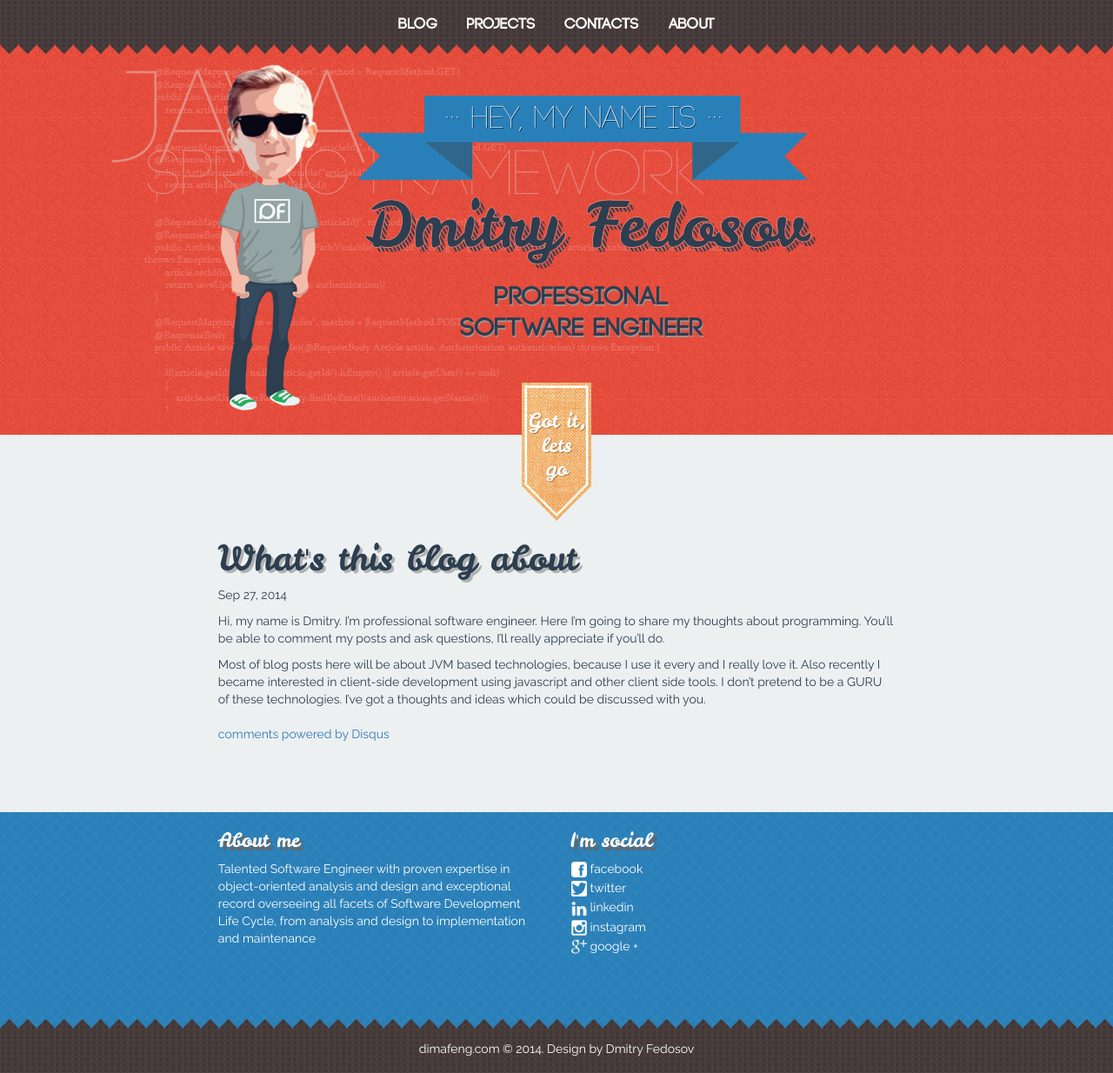
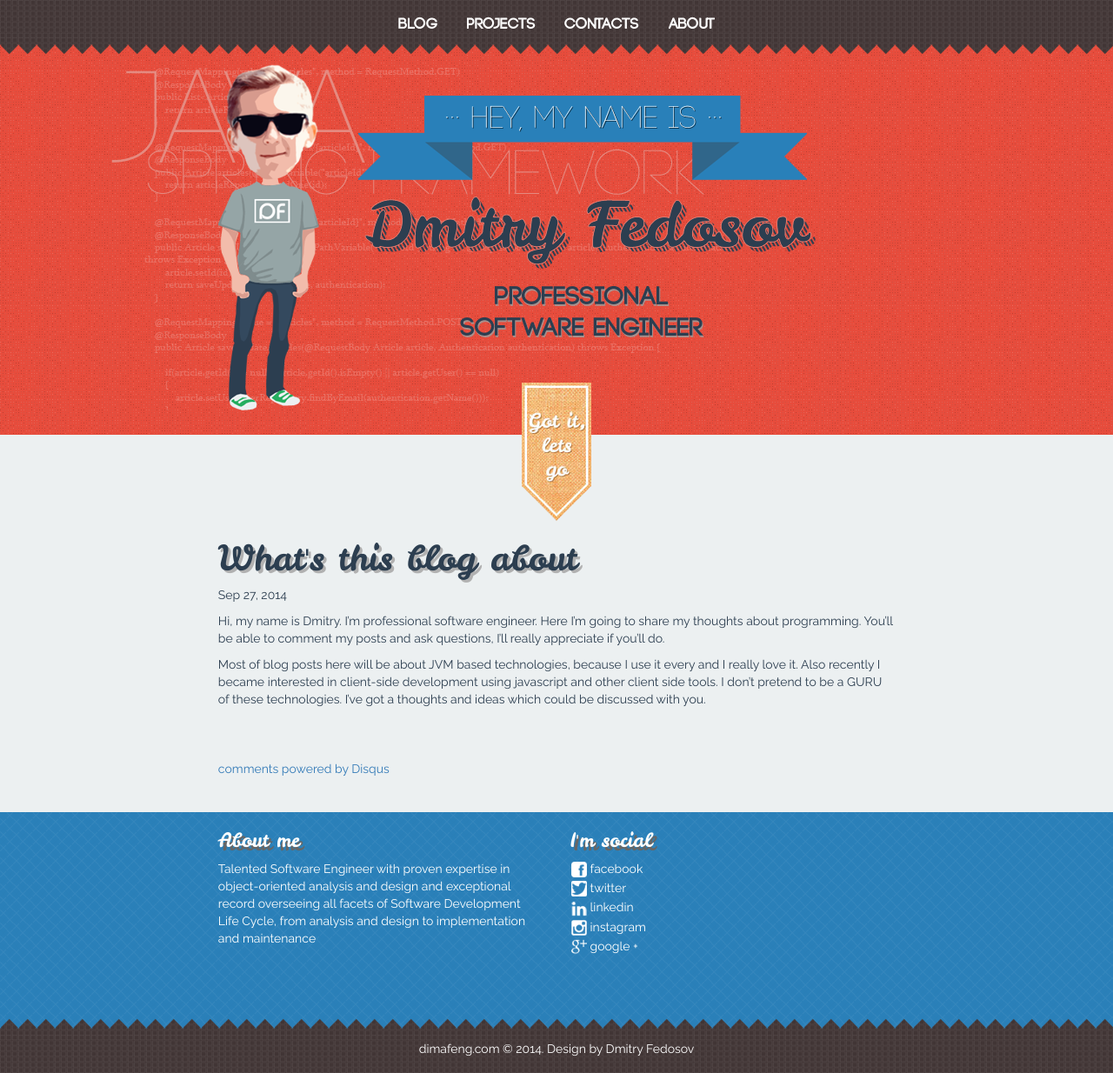
Before and after one commit to dimafeng/dimafeng.github.io, a Jekyll site: the page built from _posts/2014-09-27-first-post.markdown, in a window 1280 px wide and 1234 px high. Shown: the whole window at 87% size. Built offline with Jekyll 4.4.1, drawn with Linux system fonts in a browser that asks for light colours; nearby versions of some CDN libraries; comment, search, counter and statistics services are not loaded.

Commit message:
add margin

```diff
--- a/_layouts/post.html
+++ b/_layouts/post.html
@@ -12,7 +12,7 @@ layout: default
     {{ content }}
   </article>
 
-    <div style="margin-top: 20px" id="disqus_thread"></div>
+    <div style="margin-top: 60px" id="disqus_thread"></div>
     <script type="text/javascript">
         /* * * CONFIGURATION VARIABLES: EDIT BEFORE PASTING INTO YOUR WEBPAGE * * */
         var disqus_shortname = 'dimafeng'; // required: replace example with your forum shortname
```
